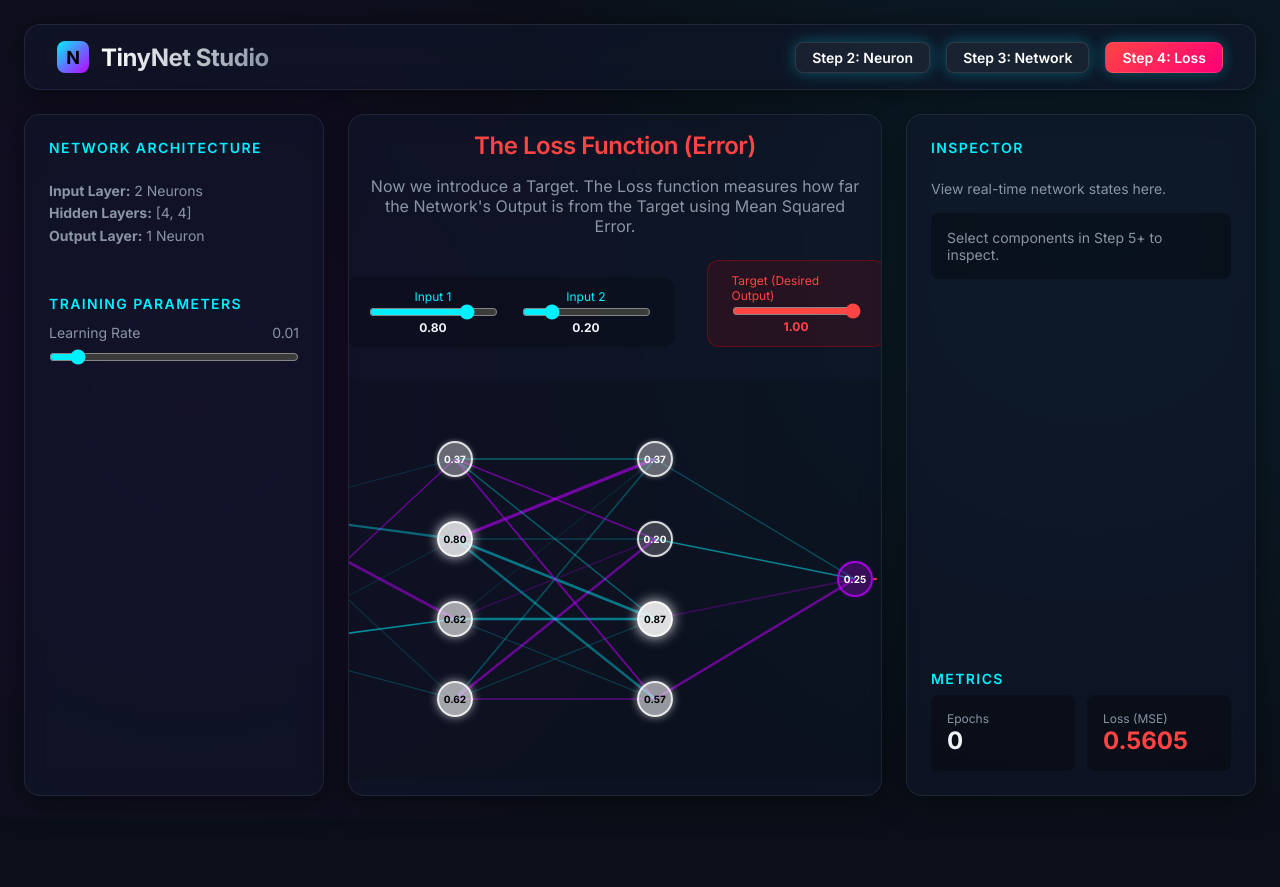
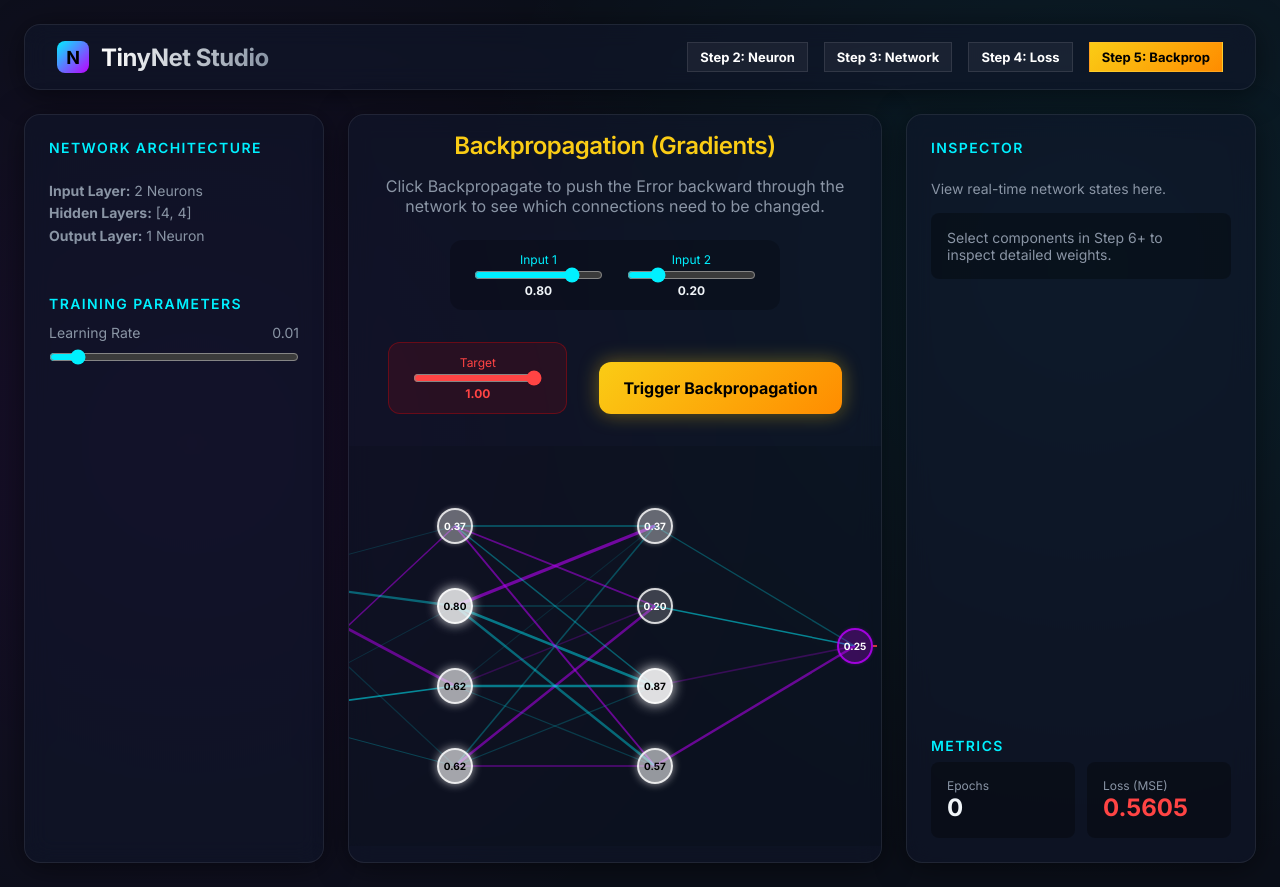
Before and after one commit to MatthewLavine/tinynet, a React (Vite) app: page / in a window 1280 px wide. Before the commit the page ends 820 px from the top, so only its background shows below. Built offline with nearby package versions, Linux system fonts and the light colour scheme.

Commit message:
Step 5: Backpropagation

```diff
--- a/src/App.tsx
+++ b/src/App.tsx
@@ -6,8 +6,17 @@ import NetworkVisualizer from './components/NetworkVisualizer';
 function App() {
   const [learningRate, setLearningRate] = useState(0.01);
   const [epochs, setEpochs] = useState(0);
-  const [currentStep, setCurrentStep] = useState(4); // Default to latest step
+  const [currentStep, setCurrentStep] = useState(5); // Default to latest step
   const [currentLoss, setCurrentLoss] = useState(0);
+
+  const getButtonStyle = (step: number, colors: [string, string]) => ({
+    background: currentStep === step ? `linear-gradient(135deg, ${colors[0]}, ${colors[1]})` : 'rgba(255,255,255,0.05)',
+    color: currentStep === step ? '#000' : '#fff',
+    border: '1px solid rgba(255,255,255,0.1)',
+    padding: '6px 12px',
+    fontSize: '13px',
+    fontWeight: 'bold' as const
+  });
 
   return (
     <div className="app-container">
@@ -17,30 +26,10 @@ function App() {
           <h1 className="logo-text">TinyNet Studio</h1>
         </div>
         <div className="header-controls">
-           <button
-             className="btn-primary"
-             style={{
-               background: currentStep === 2 ? 'linear-gradient(135deg, var(--accent-primary), #0077ff)' : 'rgba(255,255,255,0.05)',
-               color: currentStep === 2 ? '#000' : '#fff', border: '1px solid rgba(255,255,255,0.1)', padding: '6px 16px', fontSize: '14px'
-             }}
-             onClick={() => setCurrentStep(2)}
-           >Step 2: Neuron</button>
-           <button
-             className="btn-primary"
-             style={{
-               background: currentStep === 3 ? 'linear-gradient(135deg, var(--accent-primary), #0077ff)' : 'rgba(255,255,255,0.05)',
-               color: currentStep === 3 ? '#000' : '#fff', border: '1px solid rgba(255,255,255,0.1)', padding: '6px 16px', fontSize: '14px'
-             }}
-             onClick={() => setCurrentStep(3)}
-           >Step 3: Network</button>
-           <button
-             className="btn-primary"
-             style={{
-               background: currentStep === 4 ? 'linear-gradient(135deg, #ff4444, #ff0077)' : 'rgba(255,255,255,0.05)',
-               color: currentStep === 4 ? '#fff' : '#fff', border: '1px solid rgba(255,255,255,0.1)', padding: '6px 16px', fontSize: '14px'
-             }}
-             onClick={() => setCurrentStep(4)}
-           >Step 4: Loss</button>
+           <button style={getButtonStyle(2, ['var(--accent-primary)', '#0077ff'])} onClick={() => setCurrentStep(2)}>Step 2: Neuron</button>
+           <button style={getButtonStyle(3, ['var(--accent-primary)', '#0077ff'])} onClick={() => setCurrentStep(3)}>Step 3: Network</button>
+           <button style={getButtonStyle(4, ['#ff4444', '#ff0077'])} onClick={() => setCurrentStep(4)}>Step 4: Loss</button>
+           <button style={getButtonStyle(5, ['#facc15', '#ff8c00'])} onClick={() => setCurrentStep(5)}>Step 5: Backprop</button>
         </div>
       </header>
 
@@ -81,7 +70,7 @@ function App() {
           <div style={{ color: 'var(--text-secondary)', fontSize: '14px' }}>
             <p style={{ marginBottom: '16px' }}>View real-time network states here.</p>
             <div style={{ padding: '16px', background: 'rgba(0,0,0,0.3)', borderRadius: '8px' }}>
-              <p>Select components in Step 5+ to inspect.</p>
+              <p>Select components in Step 6+ to inspect detailed weights.</p>
             </div>
           </div>
 
--- a/src/components/NetworkVisualizer.tsx
+++ b/src/components/NetworkVisualizer.tsx
@@ -9,37 +9,45 @@ interface Props {
 
 export default function NetworkVisualizer({ step, onLossChange }: Props) {
   const architecture = [2, 4, 4, 1];
+  const network = useMemo(() => new Network(architecture), []);
 
-  const network = useMemo(() => new Network(architecture), []);
   const [inputs, setInputs] = useState<number[]>([0.8, 0.2]);
-
-  // New: Target for step 4
   const [target, setTarget] = useState<number>(1.0);
 
+  // Step 5 state
+  const [showGradients, setShowGradients] = useState(false);
+  const [, setForceRender] = useState(0);
+
+  // Run Forward Pass
   const { activations } = network.forward(inputs);
-
-  // Output is the activation of the last node in the last layer
-  const outputLayer = activations[activations.length - 1];
-  const output = outputLayer[0];
-
+  const output = activations[activations.length - 1][0];
   const loss = meanSquaredError([output], [target]);
 
-  // Report loss to parent whenever it changes
   useEffect(() => {
-    if (onLossChange) {
-      onLossChange(loss);
-    }
+    if (onLossChange) onLossChange(loss);
   }, [loss, onLossChange]);
+
+  // Hide gradients if inputs change, since they are stale
+  useEffect(() => {
+    setShowGradients(false);
+  }, [inputs, target]);
+
+  // Trigger Backward Pass
+  const handleBackprop = () => {
+    network.resetGradients();
+    network.backward([target]);
+    setShowGradients(true);
+    setForceRender(prev => prev + 1); // trigger re-render to show new gradients
+  };
 
   const layerWidth = 800;
   const layerHeight = 400;
 
-  const nodePositions: { x: number; y: number; layerIdx: number; nodeIdx: number; activation: number }[][] = [];
+  const nodePositions: { x: number; y: number; layerIdx: number; nodeIdx: number; activation: number; errorSignal: number }[][] = [];
 
   architecture.forEach((layerSize, layerIdx) => {
     const layerPositions = [];
     const paddingX = 40;
-    // Shrink width slightly if step >= 4 to make room for target node
     const effectiveWidth = step >= 4 ? layerWidth - 120 : layerWidth;
     const actualWidth = effectiveWidth - paddingX * 2;
     const x = paddingX + (layerIdx * (actualWidth / (architecture.length - 1)));
@@ -48,12 +56,16 @@ export default function NetworkVisualizer({ step, onLossChange }: Props) {
 
     for (let i = 0; i < layerSize; i++) {
       const y = (i + 1) * ySpacing;
+      // Fetch error signal if it's a processing layer (idx > 0)
+      let errSig = 0;
+      if (layerIdx > 0 && showGradients) {
+        errSig = network.layers[layerIdx - 1].neurons[i].lastErrorSignal;
+      }
+
       layerPositions.push({
-        x,
-        y,
-        layerIdx,
-        nodeIdx: i,
-        activation: activations[layerIdx][i]
+        x, y, layerIdx, nodeIdx: i,
+        activation: activations[layerIdx][i],
+        errorSignal: errSig
       });
     }
     nodePositions.push(layerPositions);
@@ -61,17 +73,19 @@ export default function NetworkVisualizer({ step, onLossChange }: Props) {
 
   return (
     <div style={{ display: 'flex', flexDirection: 'column', alignItems: 'center', width: '100%', gap: '24px', padding: '16px' }}>
-      <h2 style={{ color: step >= 4 ? '#ff4444' : 'var(--accent-primary)', marginBottom: '-8px', transition: 'color 0.3s ease' }}>
-        {step === 3 ? "Forward Propagation" : "The Loss Function (Error)"}
+      <h2 style={{ color: step >= 5 ? '#facc15' : (step >= 4 ? '#ff4444' : 'var(--accent-primary)'), marginBottom: '-8px', transition: 'color 0.3s ease' }}>
+        {step === 3 && "Forward Propagation"}
+        {step === 4 && "The Loss Function (Error)"}
+        {step >= 5 && "Backpropagation (Gradients)"}
       </h2>
       <p style={{ color: 'var(--text-secondary)', textAlign: 'center', maxWidth: '600px', minHeight: '40px' }}>
-        {step === 3
-          ? "Adjust the inputs below. The network performs thousands of calculations to feed the signal forward."
-          : "Now we introduce a Target. The Loss function measures how far the Network's Output is from the Target using Mean Squared Error."}
+        {step === 3 && "Adjust the inputs below. The network performs calculations to feed the signal forward."}
+        {step === 4 && "The Target is introduced. The Loss function measures how wrong the Network is."}
+        {step >= 5 && "Click Backpropagate to push the Error backward through the network to see which connections need to be changed."}
       </p>
 
-      {/* Input Controls */}
-      <div style={{ display: 'flex', gap: '32px', marginBottom: '8px', alignItems: 'flex-end' }}>
+      {/* Input Controls & Backprop Action */}
+      <div style={{ display: 'flex', gap: '32px', marginBottom: '8px', alignItems: 'flex-end', flexWrap: 'wrap', justifyContent: 'center' }}>
         <div style={{ display: 'flex', gap: '24px', background: 'rgba(0,0,0,0.2)', padding: '12px 24px', borderRadius: '12px' }}>
           {inputs.map((val, idx) => (
             <div key={`input-ctrl-${idx}`} style={{ display: 'flex', flexDirection: 'column', alignItems: 'center' }}>
@@ -93,7 +107,7 @@ export default function NetworkVisualizer({ step, onLossChange }: Props) {
 
         {step >= 4 && (
           <div style={{ display: 'flex', flexDirection: 'column', alignItems: 'center', background: 'rgba(255,0,0,0.1)', padding: '12px 24px', borderRadius: '12px', border: '1px solid rgba(255,0,0,0.3)' }}>
-            <span style={{ fontSize: '12px', color: '#ff4444' }}>Target (Desired Output)</span>
+            <span style={{ fontSize: '12px', color: '#ff4444' }}>Target</span>
             <input
               type="range" min="0" max="1" step="0.01"
               value={target}
@@ -102,6 +116,16 @@ export default function NetworkVisualizer({ step, onLossChange }: Props) {
             />
             <span style={{ fontSize: '12px', fontWeight: 'bold', color: '#ff4444' }}>{target.toFixed(2)}</span>
           </div>
+        )}
+
+        {step >= 5 && (
+          <button
+            className="btn-primary"
+            style={{ padding: '16px 24px', background: 'linear-gradient(135deg, #facc15, #ff8c00)', color: '#000', fontSize: '16px', fontWeight: 'bold', border: 'none', borderRadius: '12px', boxShadow: '0 0 20px rgba(250, 204, 21, 0.4)' }}
+            onClick={handleBackprop}
+          >
+            Trigger Backpropagation
+          </button>
         )}
       </div>
 
@@ -120,25 +144,35 @@ export default function NetworkVisualizer({ step, onLossChange }: Props) {
               return neuron.weights.map((weight, wIdx) => {
                 const sourceNode = nodePositions[prevLayerIdx][wIdx];
                 const color = weight > 0 ? "var(--accent-primary)" : "var(--accent-secondary)";
-                const opacity = Math.min(1, Math.abs(weight) * 0.5 + 0.1);
-                const signalStrength = Math.abs(sourceNode.activation * weight);
-                const strokeWidth = 1 + signalStrength * 3;
+
+                // If showing gradients, color lines intensely based on the gradient (yellow for pos, red for neg)
+                let strokeColor = color;
+                let opacity = Math.min(1, Math.abs(weight) * 0.5 + 0.1);
+                let strokeWidth = 1 + Math.abs(sourceNode.activation * weight) * 3;
+
+                if (showGradients) {
+                   const grad = neuron.weightGradients[wIdx];
+                   // Huge gradients should look very thick and glowy
+                   strokeColor = grad > 0 ? '#ff8c00' : '#facc15';
+                   opacity = Math.min(1, Math.abs(grad) * 10 + 0.2);
+                   strokeWidth = 2 + Math.abs(grad) * 20;
+                }
 
                 return (
                   <line
                     key={`line-${lIdx}-${nIdx}-${wIdx}`}
                     x1={sourceNode.x} y1={sourceNode.y}
                     x2={targetNode.x} y2={targetNode.y}
-                    stroke={color}
+                    stroke={strokeColor}
                     strokeWidth={strokeWidth}
                     opacity={opacity}
+                    style={{ transition: 'all 0.5s ease' }}
                   />
                 );
               });
             });
           })}
 
-          {/* Step 4: Draw line from output to target for comparison */}
           {step >= 4 && (
              <line
                x1={nodePositions[architecture.length - 1][0].x + 18}
@@ -160,6 +194,11 @@ export default function NetworkVisualizer({ step, onLossChange }: Props) {
             const isOutput = lIdx === architecture.length - 1;
             const baseColor = isInput ? '0, 240, 255' : (isOutput ? '189, 0, 255' : '255, 255, 255');
 
+            let nodeBorder = `2px solid rgba(${baseColor}, 0.8)`;
+            if (showGradients && !isInput) {
+               nodeBorder = `3px solid ${node.errorSignal > 0 ? '#ff8c00' : '#facc15'}`;
+            }
+
             return (
               <div
                 key={`node-${node.layerIdx}-${node.nodeIdx}`}
@@ -167,11 +206,12 @@ export default function NetworkVisualizer({ step, onLossChange }: Props) {
                   position: 'absolute', left: `${node.x}px`, top: `${node.y}px`, transform: 'translate(-50%, -50%)',
                   width: '36px', height: '36px', borderRadius: '50%',
                   background: `rgba(${baseColor}, ${Math.max(0.1, node.activation)})`,
-                  border: `2px solid rgba(${baseColor}, 0.8)`,
+                  border: nodeBorder,
                   display: 'flex', alignItems: 'center', justifyContent: 'center',
                   fontSize: '10px', fontWeight: 'bold', color: node.activation > 0.5 ? '#000' : '#fff',
-                  boxShadow: `0 0 ${node.activation * 15}px rgba(${baseColor}, ${node.activation})`,
-                  zIndex: 10
+                  boxShadow: showGradients && !isInput ? `0 0 20px ${node.errorSignal > 0 ? '#ff8c00' : '#facc15'}` : `0 0 ${node.activation * 15}px rgba(${baseColor}, ${node.activation})`,
+                  zIndex: 10,
+                  transition: 'all 0.5s ease'
                 }}
               >
                 {node.activation.toFixed(2)}
@@ -180,7 +220,6 @@ export default function NetworkVisualizer({ step, onLossChange }: Props) {
           })
         ))}
 
-        {/* Step 4: Target Node and Loss Text */}
         {step >= 4 && (
           <>
             <div style={{
--- a/src/nn/Network.ts
+++ b/src/nn/Network.ts
@@ -1,4 +1,4 @@
-import { Perceptron } from './Perceptron';
+import { Perceptron, sigmoidDerivative } from './Perceptron';
 
 export class Layer {
   neurons: Perceptron[];
@@ -7,9 +7,37 @@ export class Layer {
     this.neurons = Array.from({ length: numNeurons }, () => new Perceptron(numInputsPerNeuron));
   }
 
-  // Calculate the outputs of all neurons in this layer
   forward(inputs: number[]): number[] {
     return this.neurons.map(neuron => neuron.forward(inputs).output);
+  }
+
+  // Step 5: Backprop for the Output Layer
+  backwardOutputLayer(targets: number[]) {
+    for (let i = 0; i < this.neurons.length; i++) {
+      const neuron = this.neurons[i];
+      // How far off were we?
+      const error = neuron.lastOutput - targets[i];
+      // The error signal (delta) is the error multiplied by the derivative of the activation function
+      const errorSignal = error * sigmoidDerivative(neuron.lastOutput);
+      neuron.backward(errorSignal);
+    }
+  }
+
+  // Step 5: Backprop for Hidden Layers
+  backwardHiddenLayer(nextLayer: Layer) {
+    for (let i = 0; i < this.neurons.length; i++) {
+      const neuron = this.neurons[i];
+      let sumError = 0;
+
+      // The error for this hidden neuron is the sum of the errors it caused in the NEXT layer
+      for (const nextNeuron of nextLayer.neurons) {
+        // nextNeuron.weights[i] is the weight connecting THIS neuron to the nextNeuron
+        sumError += nextNeuron.weights[i] * nextNeuron.lastErrorSignal;
+      }
+
+      const errorSignal = sumError * sigmoidDerivative(neuron.lastOutput);
+      neuron.backward(errorSignal);
+    }
   }
 }
 
@@ -17,13 +45,10 @@ export class Network {
   layers: Layer[];
   architecture: number[];
 
-  // e.g. [2, 4, 4, 1] -> 2 inputs, two hidden layers of 4, 1 output
   constructor(layerSizes: number[]) {
     this.architecture = layerSizes;
     this.layers = [];
 
-    // The first element is the input layer size.
-    // Actual processing layers start from index 1.
     for (let i = 1; i < layerSizes.length; i++) {
       const numNeurons = layerSizes[i];
       const numInputsPerNeuron = layerSizes[i - 1];
@@ -31,14 +56,12 @@ export class Network {
     }
   }
 
-  // Feed inputs through the entire network
   forward(inputs: number[]): { activations: number[][] } {
     if (inputs.length !== this.architecture[0]) {
       throw new Error(`Expected ${this.architecture[0]} inputs but got ${inputs.length}`);
     }
 
     let currentActivations = [...inputs];
-    // We store activations for the input layer and all subsequent layers
     const allActivations: number[][] = [currentActivations];
 
     for (const layer of this.layers) {
@@ -48,4 +71,29 @@ export class Network {
 
     return { activations: allActivations };
   }
+
+  // Step 5: The Backpropagation Algorithm
+  backward(targets: number[]) {
+    // Start from the output layer and walk backwards to the first hidden layer
+    for (let i = this.layers.length - 1; i >= 0; i--) {
+      const layer = this.layers[i];
+      if (i === this.layers.length - 1) {
+        // Output layer calculates error directly against targets
+        layer.backwardOutputLayer(targets);
+      } else {
+        // Hidden layers calculate error based on the layer ahead of them
+        const nextLayer = this.layers[i + 1];
+        layer.backwardHiddenLayer(nextLayer);
+      }
+    }
+  }
+
+  // Prepare for next training step
+  resetGradients() {
+    for (const layer of this.layers) {
+      for (const neuron of layer.neurons) {
+        neuron.resetGradients();
+      }
+    }
+  }
 }
--- a/src/nn/Perceptron.ts
+++ b/src/nn/Perceptron.ts
@@ -1,16 +1,32 @@
 // The activation function (Sigmoid) squashes any number into a range between 0 and 1.
 export function sigmoid(x: number): number {
   return 1 / (1 + Math.exp(-x));
+}
+
+// Derivative of the sigmoid function, needed for backpropagation
+export function sigmoidDerivative(output: number): number {
+  return output * (1 - output);
 }
 
 export class Perceptron {
   weights: number[];
   bias: number;
 
+  // Track gradients for learning
+  weightGradients: number[];
+  biasGradient: number;
+
+  // Track state for the backward pass
+  lastInputs: number[] = [];
+  lastOutput: number = 0;
+  lastErrorSignal: number = 0; // dLoss / dSum
+
   constructor(numInputs: number) {
     // Initialize weights and bias randomly between -1 and 1
     this.weights = Array.from({ length: numInputs }, () => Math.random() * 2 - 1);
     this.bias = Math.random() * 2 - 1;
+    this.weightGradients = new Array(numInputs).fill(0);
+    this.biasGradient = 0;
   }
 
   // The forward pass: Calculate the output based on inputs
@@ -19,18 +35,32 @@ export class Perceptron {
       throw new Error("Number of inputs must match the number of weights.");
     }
 
-    // 1. Multiply each input by its corresponding weight and sum them up
+    this.lastInputs = [...inputs];
+
     let sum = 0;
     for (let i = 0; i < inputs.length; i++) {
       sum += inputs[i] * this.weights[i];
     }
-
-    // 2. Add the bias
     sum += this.bias;
 
-    // 3. Pass through the activation function
-    const output = sigmoid(sum);
+    this.lastOutput = sigmoid(sum);
+    return { sum, output: this.lastOutput };
+  }
 
-    return { sum, output };
+  // The backward pass: Calculate gradients based on the error signal
+  backward(errorSignal: number) {
+    this.lastErrorSignal = errorSignal;
+
+    // Accumulate gradients
+    this.biasGradient += errorSignal;
+    for (let i = 0; i < this.weights.length; i++) {
+      this.weightGradients[i] += errorSignal * this.lastInputs[i];
+    }
+  }
+
+  // Clear gradients after weights are updated (for Step 6)
+  resetGradients() {
+    this.biasGradient = 0;
+    this.weightGradients.fill(0);
   }
 }
```
